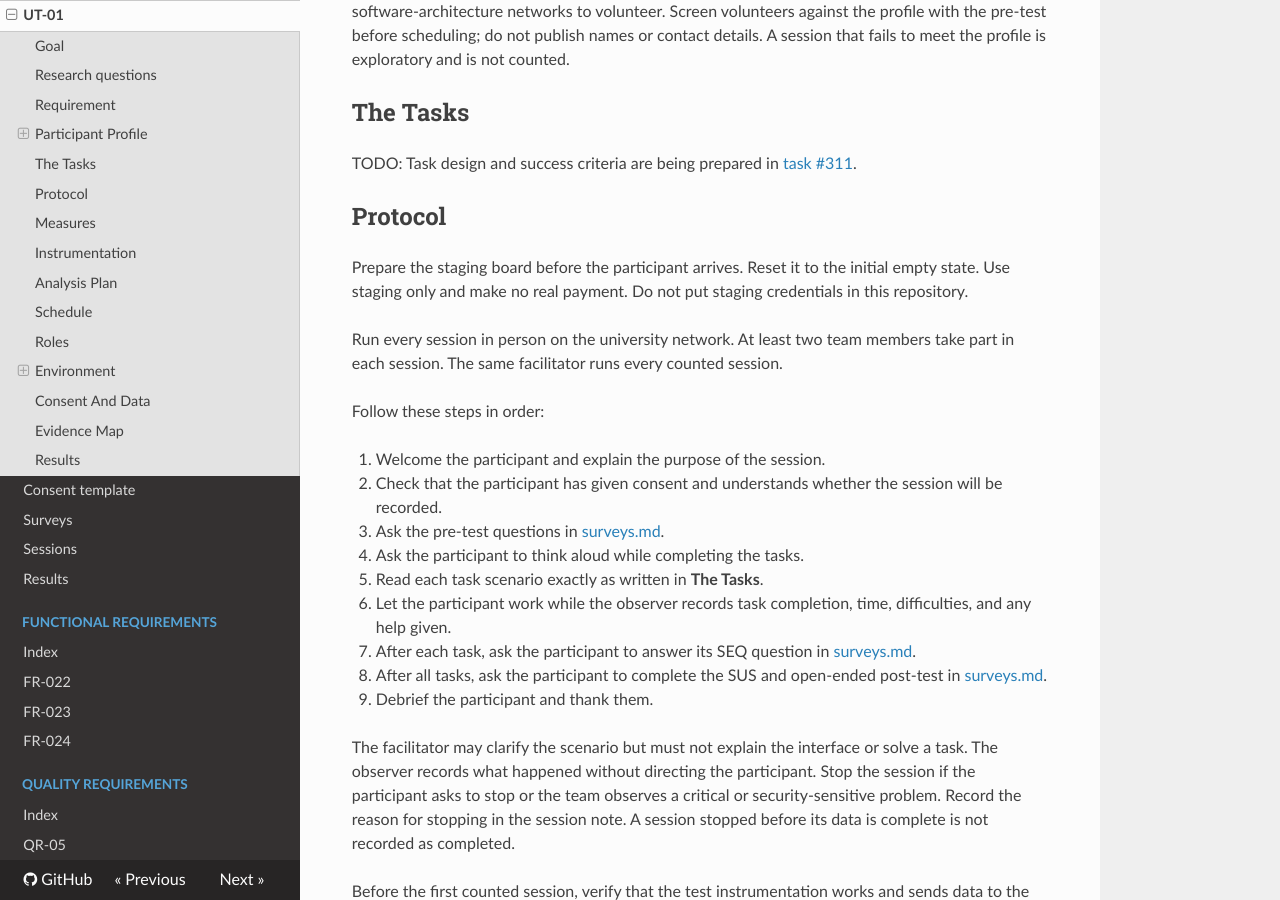
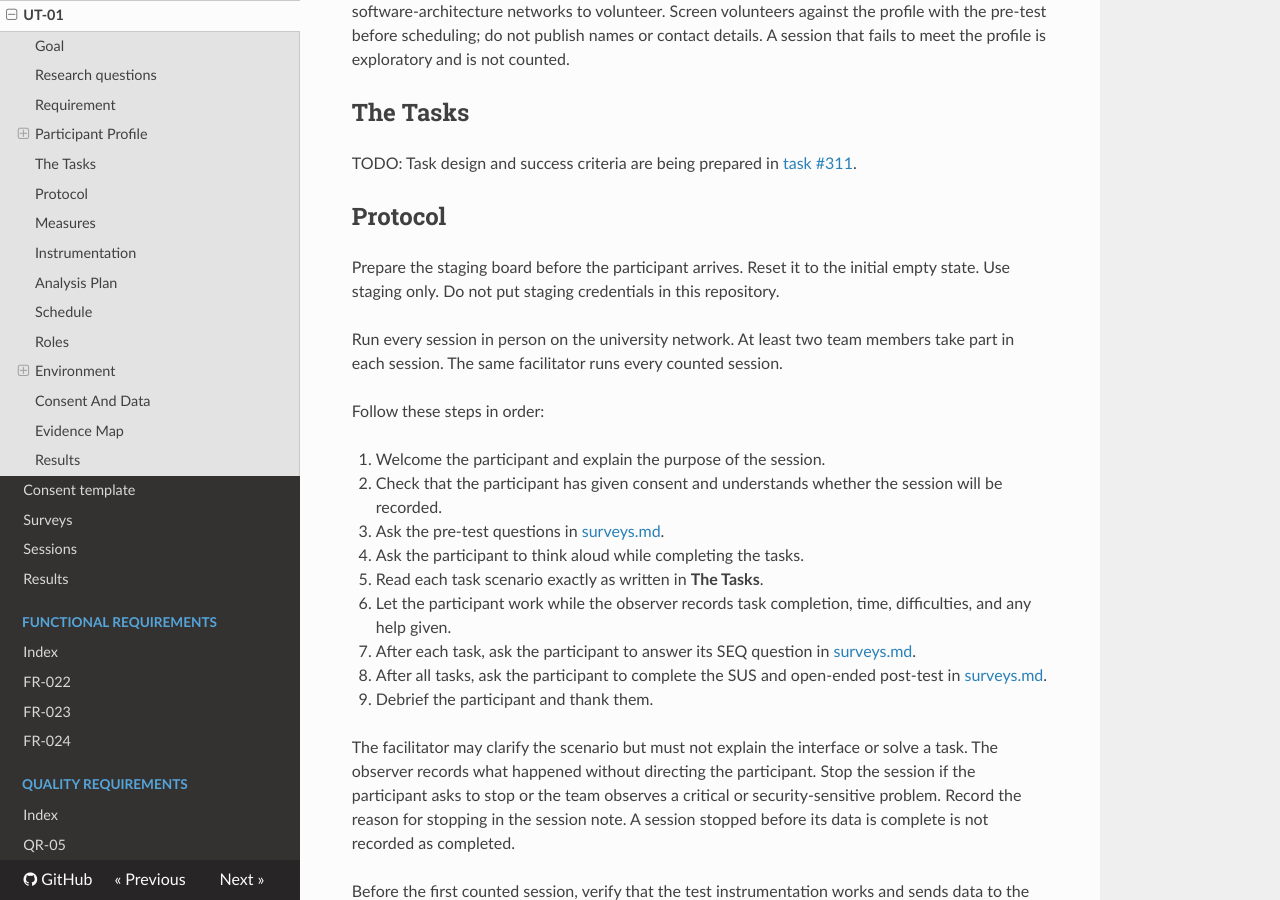
Before and after one commit to WellMadeTeam/workspace-ai-03, an MkDocs documentation site: the page built from docs/usability-tests/ut-01/README.md, in a window 1280 px wide and 900 px high, scrolled down 1203 px. Built offline with MkDocs 1.6.1, drawn with Linux system fonts in a browser that asks for light colours; nearby versions of some CDN libraries.

Commit message:
Update docs/usability-tests/ut-01/README.md
Co-authored-by: Daniil Nikulin <71718152+danmaninc@users.noreply.github.com>

```diff
--- a/docs/usability-tests/ut-01/README.md
+++ b/docs/usability-tests/ut-01/README.md
@@ -39,7 +39,7 @@ TODO: Task design and success criteria are being prepared in [task #311](https:/
 
 Prepare the staging board before the participant arrives.
 Reset it to the initial empty state.
-Use staging only and make no real payment.
+Use staging only.
 Do not put staging credentials in this repository.
 
 Run every session in person on the university network.
```
